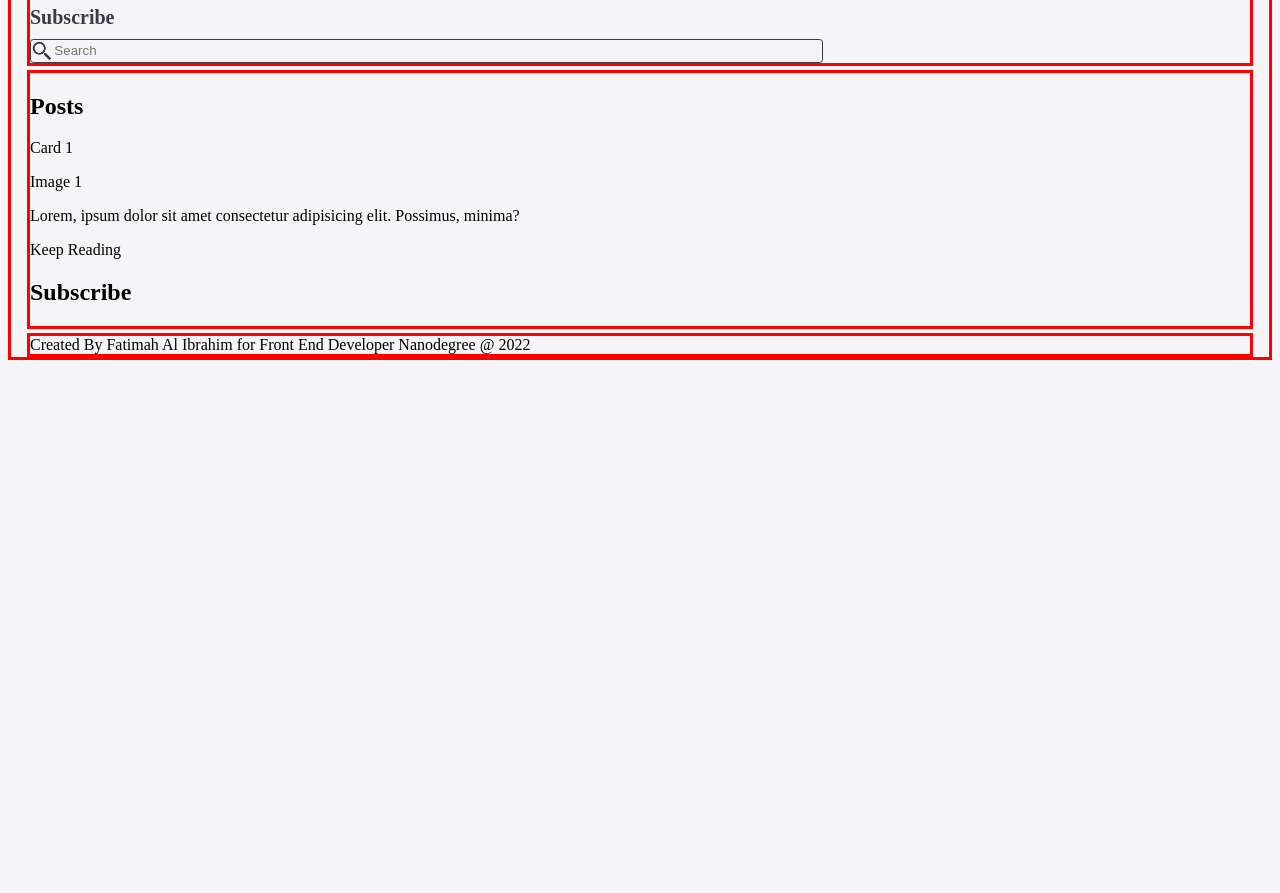
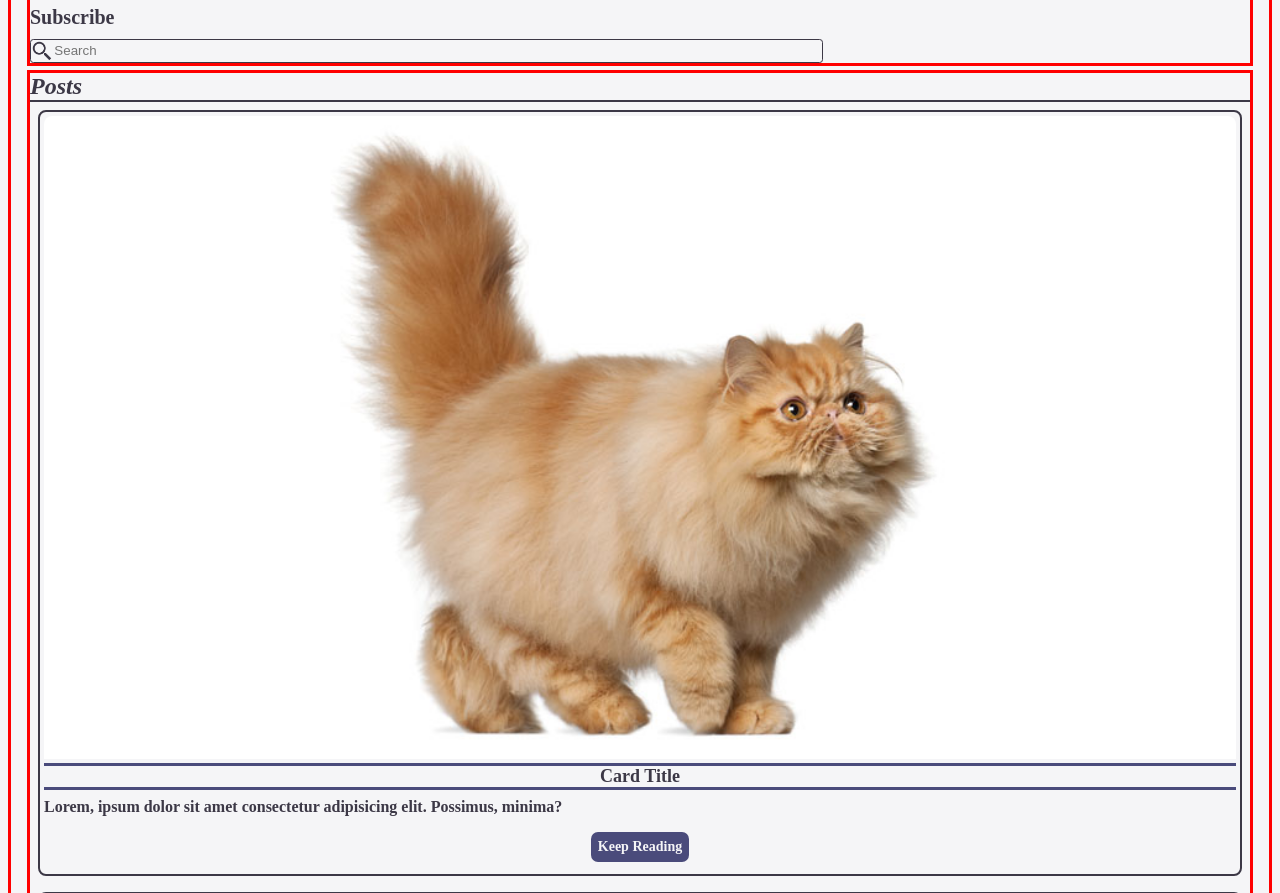
Before and after one commit to FatimahAlIbrahim/Rise-Project-1-Blog, a plain HTML site: page index.html in a window 1280 px wide. Shown: the part 59-952 px from the top of the page. Before the commit the page ends 800 px from the top, so only its background shows below. Drawn offline with Linux system fonts and the light colour scheme.

Commit message:
Style the main content with css

```diff
--- a/css/style.css
+++ b/css/style.css
@@ -1,18 +1,16 @@
 body {
     background-color: #F5F5F7;
-    font-size: 16px;
-
 }
 
-/* grid setup */
+/* Grid Setup CSS */
 .home-layout {
     border: solid red;
     display: grid;
-    grid-template-rows: auto auto auto;
     grid-template-areas:
     "header"
     "main"
     "footer";
+    grid-template-rows: auto auto auto;
     gap: .25em 0;
     padding: 0 16px;
 }
@@ -40,7 +38,7 @@ body {
 
 .navbar-title {
     color: #3C3846;
-    font-size: 36px;
+    font-size: 2.25em;
     font-style: italic;
     margin: 0;
     margin-bottom: .25em;
@@ -49,7 +47,7 @@ body {
 .navbar-subscribe {
     color: #3C3846;
     display: inline-block;
-    font-size: 20px;
+    font-size: 1.25em;
     font-weight: 600;
     margin-bottom: .5em;
     text-decoration: none;
@@ -70,3 +68,65 @@ body {
 .navbar-search:focus,  #navbar-search:active{
     border: .15em solid #4A4B7B;
 }
+
+/* Main CSS */
+.section-title {
+    border-bottom: .1em solid #3C3846;
+    color: #3C3846;
+    font-size: 1.5em;
+    font-style: italic;
+    margin: 0;
+}
+
+.posts {
+    display: flex;
+    flex-direction: column;
+    margin-bottom: .5em;
+}
+
+.card {
+    border: .15em solid #3C3846;
+    border-radius: .5em;
+    margin: .5em;
+    padding: .25em;
+}
+
+.card-image {
+    border-top-left-radius: .5em;
+    border-top-right-radius: .5em;
+    height: 100%;
+    width: 100%;
+}
+
+.card-title {
+    border-bottom: solid #4A4B7B;
+    border-top: solid #4A4B7B;
+    color: #3C3846;
+    font-size: 1.125em;
+    margin: 0;
+    text-align: center;
+}
+
+.card-content {
+    color: #3C3846;
+    font-weight: 600;
+    margin: .5em 0;
+    text-align: justify;
+}
+
+.card-footer {
+    padding: .5em;
+    text-align: center;
+}
+
+.card-footer .post-link {
+    color: #F5F5F7;
+    background-color: #4A4B7B;
+    display: inline-block;
+    text-align: center;
+    text-decoration: none;
+    padding: .5em;
+    border-radius: .5em;
+    font-weight: 700;
+    font-size: .875em;
+}
--- a/index.html
+++ b/index.html
@@ -16,22 +16,80 @@
             </nav>
         </header>
         <main class="main">
-            <h2>Posts</h2>
-            <div id="posts">
+            <h2 class="section-title">Posts</h2>
+            <div class="posts">
                 <div class="card">
-                    <p class="card-title">Card 1</p>
-                    <p class="card-image">Image 1</p>
+                    <img class="card-image" alt="Fluffy Cat Image" src="images/fluffy-cat1.jpg" />
+                    <h3 class="card-title">Card Title</h3>
                     <p class="card-content">
                         Lorem, ipsum dolor sit amet consectetur adipisicing elit.
                         Possimus, minima?
                     </p>
-                    <p class="card-footer">Keep Reading</p>
+                    <div class="card-footer">
+                        <a class="post-link" href="#">Keep Reading</a>
+                    </div>
+                </div>
+                <div class="card">
+                    <img class="card-image" alt="Fluffy Cat Image" src="images/fluffy-cat1.jpg" />
+                    <h3 class="card-title">Card Title</h3>
+                    <p class="card-content">
+                        Lorem, ipsum dolor sit amet consectetur adipisicing elit.
+                        Possimus, minima?
+                    </p>
+                    <div class="card-footer">
+                        <a class="post-link" href="#">Keep Reading</a>
+                    </div>
+                </div>
+                <div class="card">
+                    <img class="card-image" alt="Fluffy Cat Image" src="images/fluffy-cat1.jpg" />
+                    <h3 class="card-title">Card Title</h3>
+                    <p class="card-content">
+                        Lorem, ipsum dolor sit amet consectetur adipisicing elit.
+                        Possimus, minima?
+                    </p>
+                    <div class="card-footer">
+                        <a class="post-link" href="#">Keep Reading</a>
+                    </div>
+                </div>
+                <div class="card">
+                    <img class="card-image" alt="Fluffy Cat Image" src="images/fluffy-cat1.jpg" />
+                    <h3 class="card-title">Card Title</h3>
+                    <p class="card-content">
+                        Lorem, ipsum dolor sit amet consectetur adipisicing elit.
+                        Possimus, minima?
+                    </p>
+                    <div class="card-footer">
+                        <a class="post-link" href="#">Keep Reading</a>
+                    </div>
+                </div>
+                <div class="card">
+                    <img class="card-image" alt="Fluffy Cat Image" src="images/fluffy-cat1.jpg" />
+                    <h3 class="card-title">Card Title</h3>
+                    <p class="card-content">
+                        Lorem, ipsum dolor sit amet consectetur adipisicing elit.
+                        Possimus, minima?
+                    </p>
+                    <div class="card-footer">
+                        <a class="post-link" href="#">Keep Reading</a>
+                    </div>
+                </div>
+                <div class="card">
+                    <img class="card-image" alt="Fluffy Cat Image" src="images/fluffy-cat1.jpg" />
+                    <h3 class="card-title">Card Title</h3>
+                    <p class="card-content">
+                        Lorem, ipsum dolor sit amet consectetur adipisicing elit.
+                        Possimus, minima?
+                    </p>
+                    <div class="card-footer">
+                        <a class="post-link" href="#">Keep Reading</a>
+                    </div>
                 </div>
             </div>
-            <h2>Subscribe</h2>
+            <h2 class="section-title">Subscribe</h2>
         </main>
         <footer class="footer">
-            Created By Fatimah Al Ibrahim for Front End Developer Nanodegree @ 2022
+            <p class="footer-copyright">Copyright @ 2022 Fatimah Al Ibrahim</p>
+            <img class="footer-social-media" alt="LinkedIn Logo Image" src="/images/linkedin-icon.png"/>
         </footer>
     </div>
 </body>
```
Also changed, not shown: images/fluffy-cat1.jpg (added), images/linkedin-icon.png (added).
